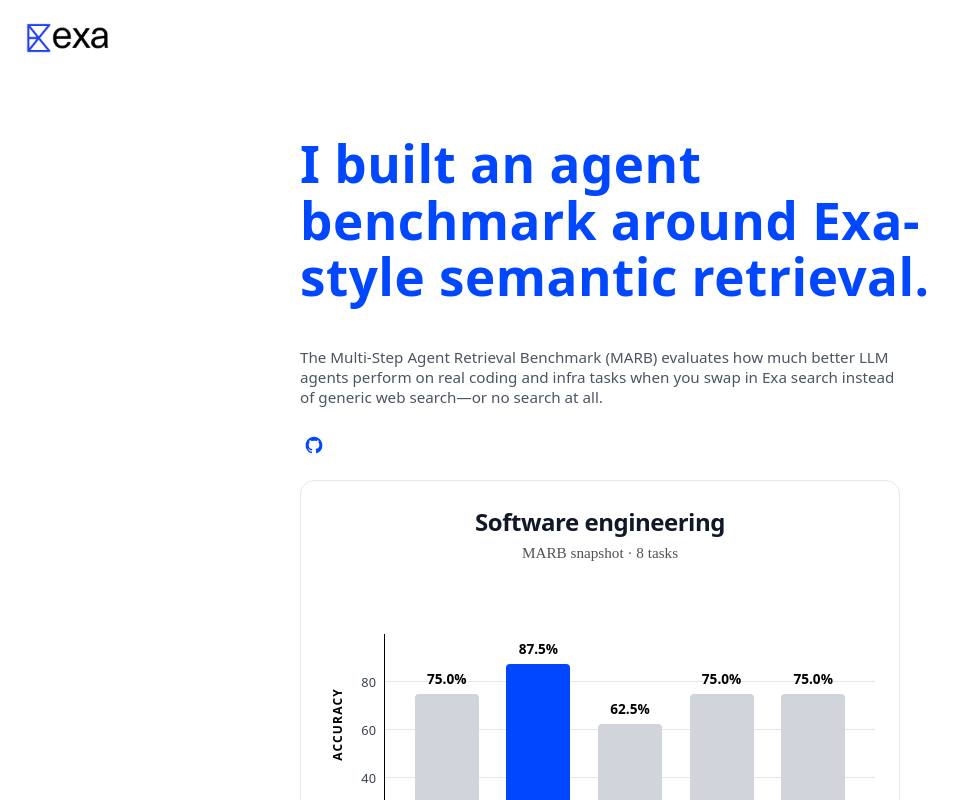
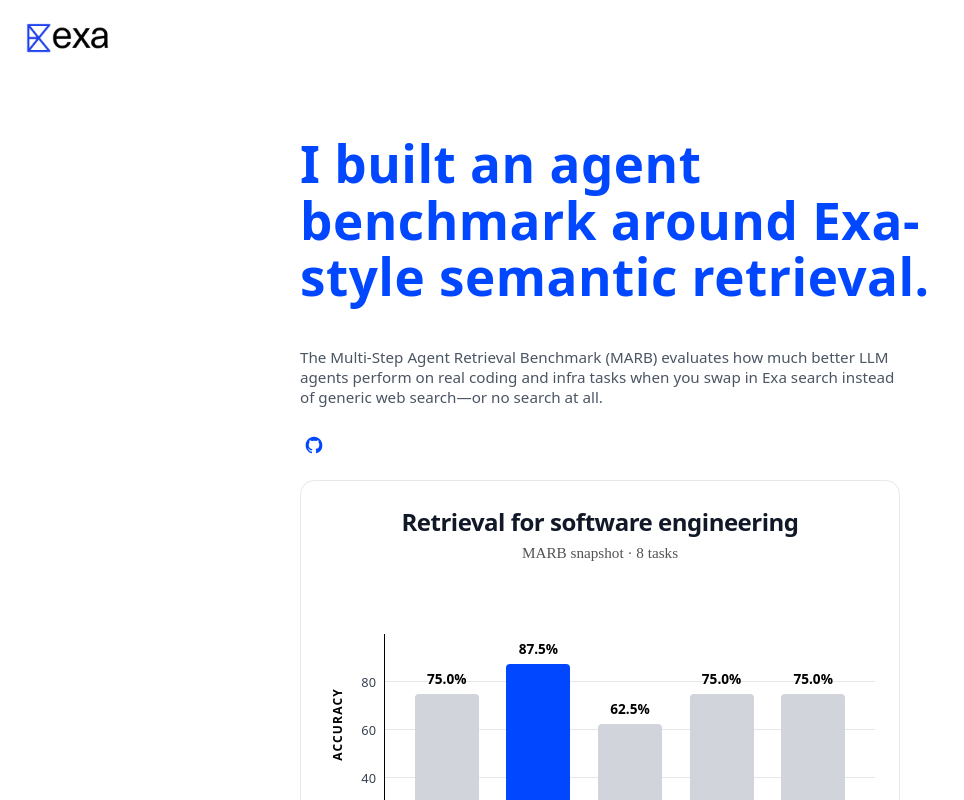
Before and after one commit to nicholaschen09/llm-benchmarking, a Next.js app in the folder public/: page / in a window 1280 px wide. Shown: the top 800 px of the page, without its empty margins (0-964 px from the left). Built offline with nearby package versions, Linux system fonts and the light colour scheme.

Commit message:
fix chart

```diff
--- a/public/app/page.tsx
+++ b/public/app/page.tsx
@@ -50,7 +50,7 @@
 
           <section className="metrics-card" aria-label="MARB results explorer">
             <div className="metrics-header">
-              <p className="metrics-title">Software engineering</p>
+              <p className="metrics-title">Retrieval for software engineering</p>
               <p className="metrics-subtitle">MARB snapshot · 8 tasks</p>
             </div>
 
```
